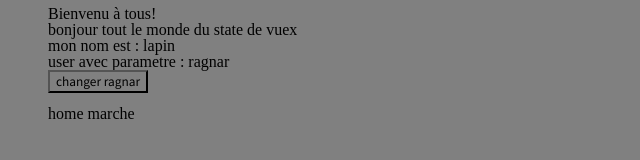
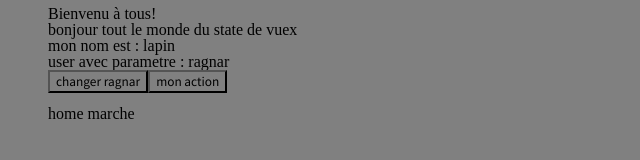
Before and after one commit to lapinRagnar/vue3-coktail, a Vue app: page / in a window 1280 px wide. Shown: the part 124-284 px from the top of the page, without its empty margins (112-752 px from the left). Built offline with nearby package versions, Linux system fonts and the light colour scheme.

Commit message:
store - les actions - methode 1

```diff
--- a/src/store/index.js
+++ b/src/store/index.js
@@ -26,6 +26,10 @@ export default createStore({
     }
   },
   actions: {
+    modify(context){
+      console.log(context)
+      context.state.users[0].name = 'poloche '
+    }
   },
   modules: {
   }
--- a/src/views/public/Layout.vue
+++ b/src/views/public/Layout.vue
@@ -8,6 +8,7 @@
         <p>mon nom est : {{getUsers}}</p>
         <p>user avec parametre : {{getUserAvecParametre(1)}}</p>
         <button @click="change">changer ragnar</button>
+        <button @click="monAction">mon action</button>
       </div>
       <div class="bas">
         <router-view />
@@ -34,6 +35,9 @@ export default {
       change(){
         // this.$store.commit('changerUserRagnar', {name: 'kary'})
         this.changerUserRagnar({name: 'kary'})
+      },
+      monAction(){
+        this.$store.dispatch('modify')
       }
     }
 
```
